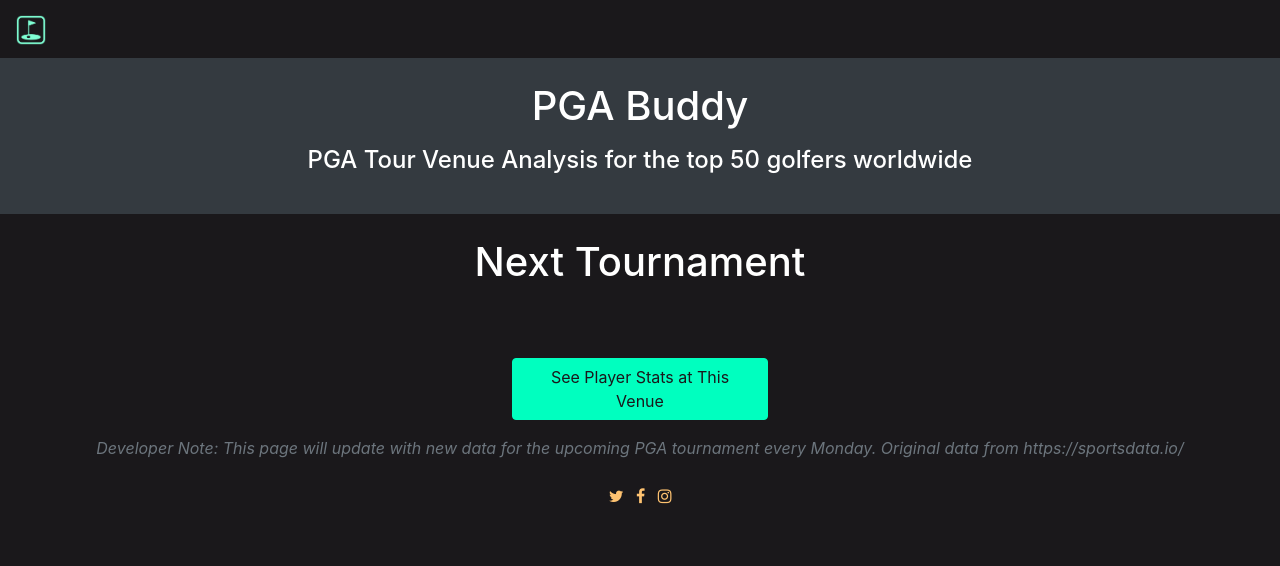
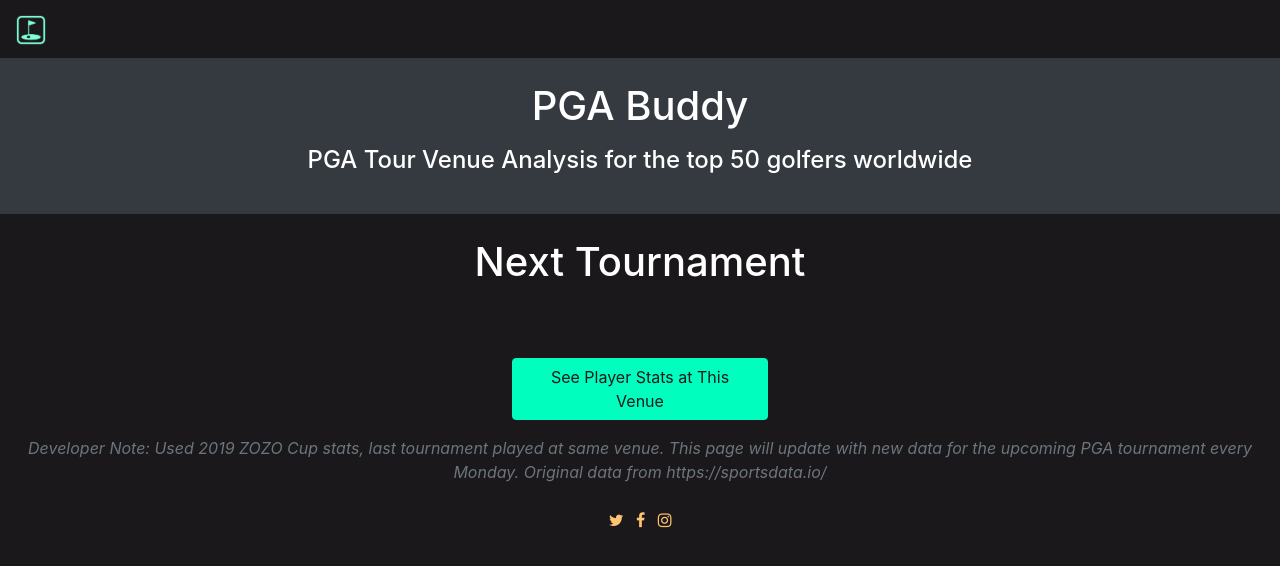
Before and after one commit to joelsmith5k/pga_buddy, a plain HTML site: page index.html in a window 1280 px wide. Drawn offline with nearby package versions, Linux system fonts and the light colour scheme; no server answers.

Commit message:
Updated tournament specific note

```diff
--- a/index.html
+++ b/index.html
@@ -49,7 +49,7 @@
     <div id="playersDiv"></div>
     <div id="infoDiv">
         <div class="col-md-12 text-center">
-            <p class="font-italic text-muted">Developer Note: This page will update with new data for the upcoming PGA tournament every Monday. Original data from https://sportsdata.io/</p>
+            <p class="font-italic text-muted">Developer Note: Used 2019 ZOZO Cup stats, last tournament played at same venue. This page will update with new data for the upcoming PGA tournament every Monday. Original data from https://sportsdata.io/</p>
             <ul class="list-inline mt-4">
               <li class="list-inline-item"><i class="fa fa-twitter"></i></a></li>
               <li class="list-inline-item"><i class="fa fa-facebook"></i></a></li>
```
